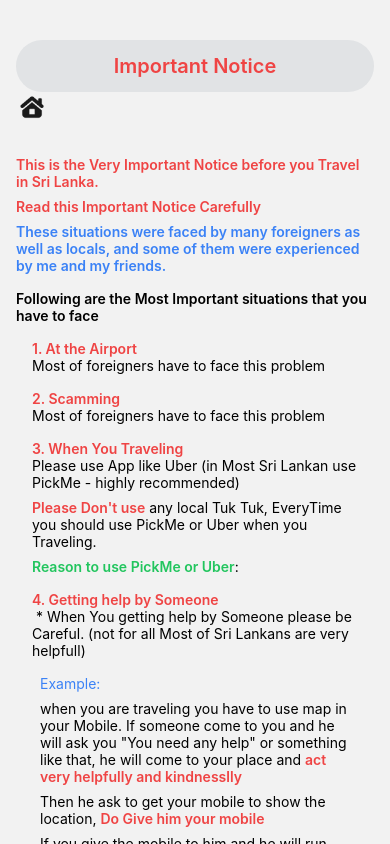
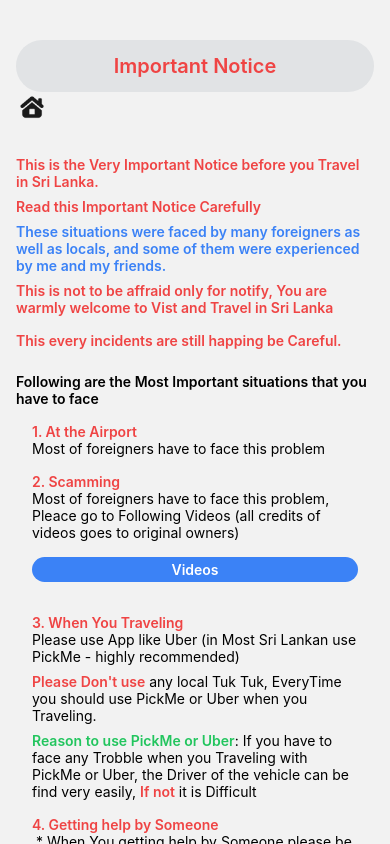
Before and after one commit to BackendExpert/TravelBuddy, a React Native app: screen /Important in a window 390 px wide. Shown: the top 844 px of the page. Built offline with nearby package versions, Linux system fonts and the light colour scheme.

Commit message:
Update Important.js
Co-Authored-By: JehanKandy  <jehankandy@gmail.com>

```diff
--- a/components/DashBoard/Important.js
+++ b/components/DashBoard/Important.js
@@ -1,7 +1,14 @@
 import React from 'react'
-import { View, Text, StyleSheet, Image, ScrollView, TouchableOpacity } from 'react-native'
+import { View, Text, StyleSheet, Image, ScrollView, TouchableOpacity, Linking } from 'react-native'
 
 const Important = ({ navigation }) => {
+
+  const openYouTubeVideo = () => {
+    const youtubeUrl = 'https://www.youtube.com/results?search_query=scamming+in+Sri+Lanka'; // Replace with your YouTube video URL
+    Linking.openURL(youtubeUrl)
+      .catch(err => console.error("Couldn't load page", err));
+  };
+
   return (
     <View className='mt-8 mx-4' style={styles.contianer}>
         <View style={styles.header} className='bg-gray-400/20 mt-2 py-3 rounded-full'>
@@ -19,7 +26,7 @@ const Important = ({ navigation }) => {
           </TouchableOpacity>
         </View>
 
-        <ScrollView className='mt-8 mb-8'>
+        <ScrollView className='mt-8 mb-8' showsVerticalScrollIndicator={false}>
             <Text className='text-red-500 font-semibold'>
                 This is the Very Important Notice before you Travel in Sri Lanka.
             </Text>
@@ -31,6 +38,10 @@ const Important = ({ navigation }) => {
                 These situations were faced by many foreigners as well as locals, and some of them were experienced by me and my friends.
             </Text>
 
+            <Text className='text-red-500 font-semibold my-2'>This is not to be affraid only for notify, You are warmly welcome to Vist and Travel in Sri Lanka</Text>
+
+            <Text className='text-red-500 font-semibold my-2'>This every incidents are still happing be Careful. </Text>
+
             <Text className='font-semibold mt-4'>Following are the Most Important situations that you have to face</Text>
 
             <View className='mt-4 mx-4'>
@@ -38,14 +49,19 @@ const Important = ({ navigation }) => {
               <Text>Most of foreigners have to face this problem</Text>
 
               <Text className='text-red-500 font-semibold mt-4'>2. Scamming </Text>
-              <Text>Most of foreigners have to face this problem</Text>
+              <Text>Most of foreigners have to face this problem, Pleace go to Following Videos (all credits of videos goes to original owners)</Text>
+
+                <TouchableOpacity onPress={openYouTubeVideo}>
+                  <Text className='my-4 bg-blue-500 text-center py-1 rounded-full text-white font-semibold'>Videos</Text>
+                </TouchableOpacity>
+
 
               <Text className='text-red-500 font-semibold mt-4'>3. When You Traveling </Text>
               <Text>Please use App like Uber (in Most Sri Lankan use PickMe - highly recommended)</Text>
 
               <Text className='mt-2'><Text className='text-red-500 font-semibold'>Please Don't use</Text> any local Tuk Tuk, EveryTime you should use PickMe or Uber when you Traveling.</Text>
 
-              <Text className='mt-2'><Text className='text-green-500 font-semibold'>Reason to use PickMe or Uber</Text>: </Text>
+              <Text className='mt-2'><Text className='text-green-500 font-semibold'>Reason to use PickMe or Uber</Text>: If you have to face any Trobble when you Traveling with PickMe or Uber, the Driver of the vehicle can be find very easily, <Text className='text-red-500 font-semibold'>If not</Text> it is Difficult</Text>
 
               <Text className='text-red-500 font-semibold mt-4'>4. Getting help by Someone </Text>
               <Text> * When You getting help by Someone please be Careful. (not for all Most of Sri Lankans are very helpfull)</Text>
```
